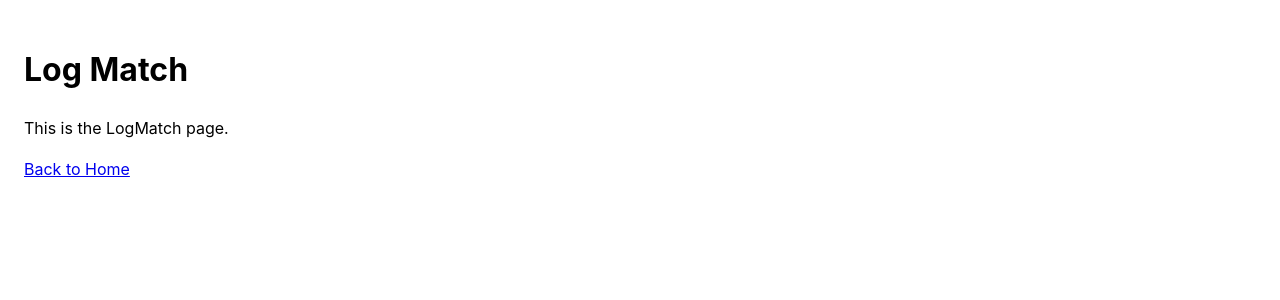
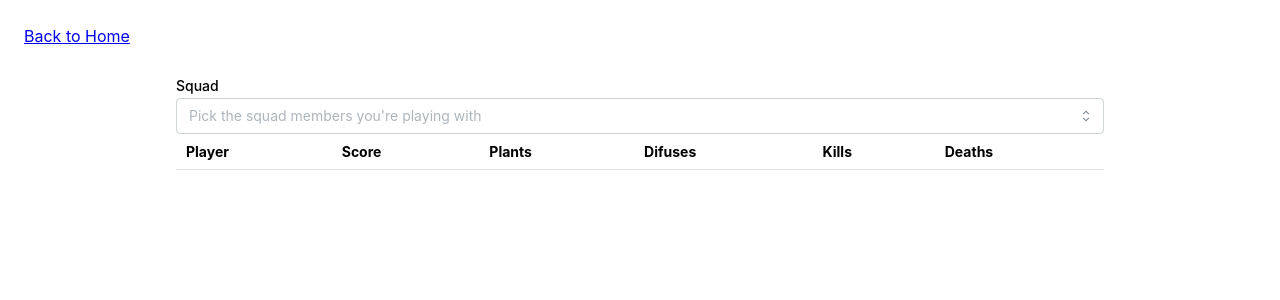
Before and after one commit to jad-jaber/cod-tracker, a React (Vite) app: page /log-match in a window 1280 px wide. Shown: the top 300 px of the page. Built offline with nearby package versions, Linux system fonts and the light colour scheme.

Commit message:
render basic scoreboard table and select squad list

```diff
--- /dev/null
+++ b/src/components/logMatch/Scoreboard.tsx
@@ -0,0 +1,45 @@
+import { act, useState } from "react";
+import type { Player } from "../../types/models/Player";
+import { Table } from "@mantine/core";
+import ScoreboardRow from "./ScoreboardRow";
+
+type ScoreboardProps = {
+  activePlayers: string[];
+}
+
+export default function Scoreboard({activePlayers}: ScoreboardProps){
+
+  function renderScoreboardRows(){
+    return activePlayers.map(p => {
+      const playerRow: Player = {
+        name: p,
+        score: 0,
+        plants: 0,
+        defuses: 0,
+        kills: 0,
+        deaths: 0
+      }
+
+      return(
+        <ScoreboardRow player={playerRow} />
+      )
+    });
+  }
+
+  return(
+    <Table>
+      <Table.Thead>
+        <Table.Tr>
+          <Table.Th>Player</Table.Th>
+          <Table.Th>Score</Table.Th>
+          <Table.Th>Plants</Table.Th>
+          <Table.Th>Difuses</Table.Th>
+          <Table.Th>Kills</Table.Th>
+          <Table.Th>Deaths</Table.Th>
+        </Table.Tr>
+      </Table.Thead>
+      <Table.Tbody>{renderScoreboardRows()}</Table.Tbody>
+    </Table>
+  )
+
+}
--- /dev/null
+++ b/src/components/logMatch/ScoreboardRow.tsx
@@ -0,0 +1,22 @@
+import { useState } from "react";
+import type { Player } from "../../types/models/Player";
+import { Table } from "@mantine/core";
+
+type ScoreboardRowProps = {
+  player: Player;
+}
+
+export default function ScoreboardRow({player}: ScoreboardRowProps){
+
+  return(
+    <Table.Tr key={player.name}>
+      <Table.Td>{player.name}</Table.Td>
+      <Table.Td>{player.score}</Table.Td>
+      <Table.Td>{player.plants}</Table.Td>
+      <Table.Td>{player.defuses}</Table.Td>
+      <Table.Td>{player.kills}</Table.Td>
+      <Table.Td>{player.deaths}</Table.Td>
+    </Table.Tr>
+  )
+
+}
--- /dev/null
+++ b/src/components/logMatch/SelectPlayers.tsx
@@ -0,0 +1,23 @@
+import { type Dispatch, type SetStateAction } from "react";
+import { MultiSelect } from '@mantine/core';
+
+
+type SelectPlayersProps = {
+  activePlayers: string[] | [];
+  setActivePlayer: Dispatch<SetStateAction<string[] | []>>;
+}
+
+export default function SelectPlayers({ activePlayers, setActivePlayer }: SelectPlayersProps){
+  const squad = ["Jad", "Faisal", "Chris", "Rami", "Sina", "Angelo", "Mike", "Jacob"];
+
+  return (
+    <MultiSelect
+      label="Squad"
+      placeholder="Pick the squad members you're playing with"
+      maxValues={6}
+      data={squad}
+      value={activePlayers}
+      onChange={setActivePlayer}
+    />
+  );
+}
--- a/src/pages/LogMatch.tsx
+++ b/src/pages/LogMatch.tsx
@@ -1,13 +1,30 @@
 import { Link } from "react-router";
+import { useEffect, useState } from "react";
+import type { Match, Player } from "../types/models/index";
+import { Center, Container } from "@mantine/core";
+import SelectPlayers from "../components/logMatch/SelectPlayers";
+import ScoreboardRow from "../components/logMatch/ScoreboardRow";
+import Scoreboard from "../components/logMatch/Scoreboard";
+
 
 export default function LogMatch() {
+    const [ activePlayers, setActivePlayers ] = useState<string[] | []>([]);
+
+    useEffect(() =>{
+        console.log("active players changed", activePlayers);
+    },[activePlayers]);
+
+
 
     return (
-    <div style={{ padding: 24 }}>
-        <h1>Log Match</h1>
-        <p>This is the LogMatch page.</p>
-
-        <Link to="/">Back to Home</Link>
-    </div>
+        <>
+            <div style={{ padding: 24 }}>
+                <Link to="/">Back to Home</Link>
+            </div>
+            <Container>
+                <SelectPlayers activePlayers={activePlayers} setActivePlayer={setActivePlayers} />
+                <Scoreboard activePlayers={activePlayers} />
+            </Container>
+        </>
     );
 }
--- a/src/types/models/Match.ts
+++ b/src/types/models/Match.ts
@@ -4,7 +4,7 @@ import type { Player } from "./Player";
 export type Match = {
     id: string;
     date: Date;
-    screenshotId: string;
+    screenshotId: string | null;
     map: string;
     victory: boolean;
     players: Player[];
--- /dev/null
+++ b/src/types/models/index.ts
@@ -0,0 +1,3 @@
+
+export type { Match } from './Match';
+export type { Player } from './Player';
```
